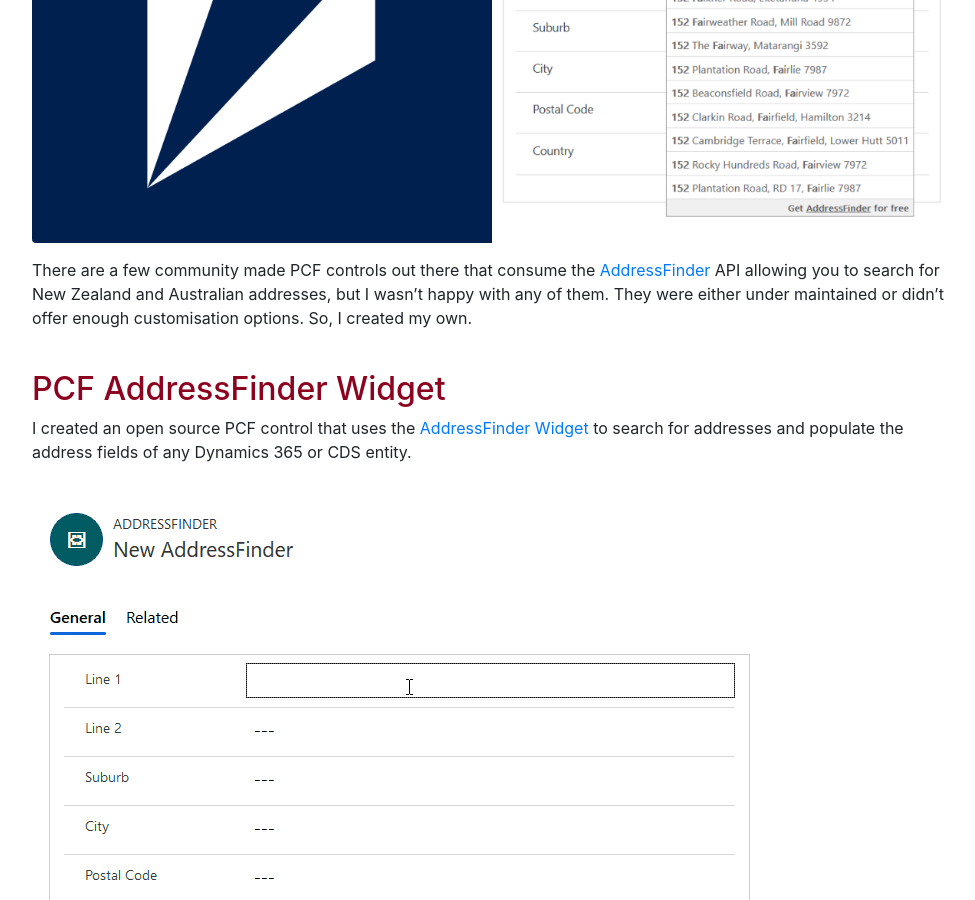
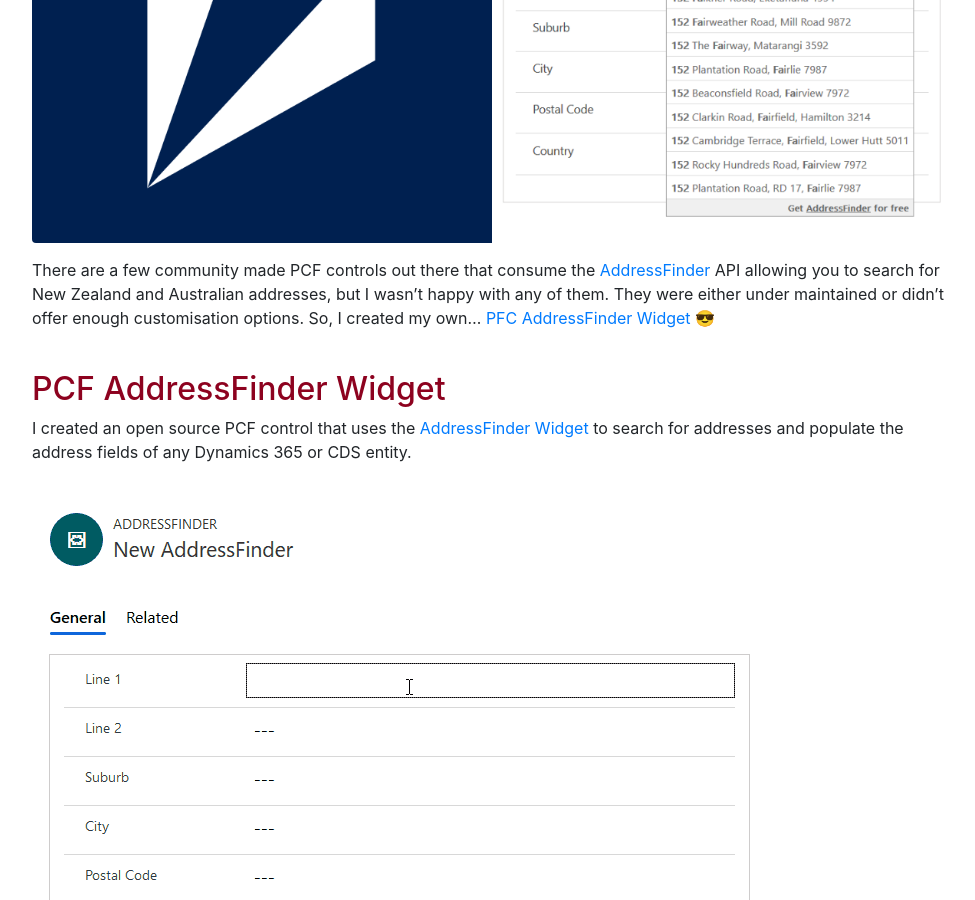
Before and after one commit to ryanmichaeljames/ryanmichaeljames.github.io, a Jekyll site: the page built from _posts/2019-10-22-addressfinder-pcf-control-for-d365-and-cds.md, in a window 1280 px wide and 900 px high, scrolled down 433 px. Shown: the whole window, without its empty margins (148-1123 px from the left). Built offline with Jekyll 4.4.1, drawn with Linux system fonts in a browser that asks for light colours; nearby versions of some CDN libraries; comment, search, counter and statistics services are not loaded.

Commit message:
📝 Added missing links

```diff
--- a/_posts/2019-10-22-addressfinder-pcf-control-for-d365-and-cds.md
+++ b/_posts/2019-10-22-addressfinder-pcf-control-for-d365-and-cds.md
@@ -9,7 +9,7 @@
 comments: true
 ---
 
-There are a few community made PCF controls out there that consume the [AddressFinder](https://addressfinder.nz/) API allowing you to search for New Zealand and Australian addresses, but I wasn't happy with any of them. They were either under maintained or didn't offer enough customisation options. So, I created my own.
+There are a few community made PCF controls out there that consume the [AddressFinder](https://addressfinder.nz/) API allowing you to search for New Zealand and Australian addresses, but I wasn't happy with any of them. They were either under maintained or didn't offer enough customisation options. So, I created my own... [PFC AddressFinder Widget](https://github.com/ryanmichaeljames/pcf-addressfinder-widget) 😎
 
 ## PCF AddressFinder Widget
 {:class="anchored"}
@@ -37,5 +37,6 @@
 ![Screenshot of control setup](/assets/img/posts/2019-10-22-addressfinder-pcf-control-for-d365-and-cds/control-setup-2.png "Add AddressFinder Widget control"){:class="img-fluid blog-post-img"}
 
 ## README
+{:class="anchored"}
 
 For more details on how to use the PCF AddressFinder Widget control or if you feel like contributing please see the repository's [README](https://github.com/ryanmichaeljames/pcf-addressfinder-widget/blob/master/README.md) on GitHub.
```
